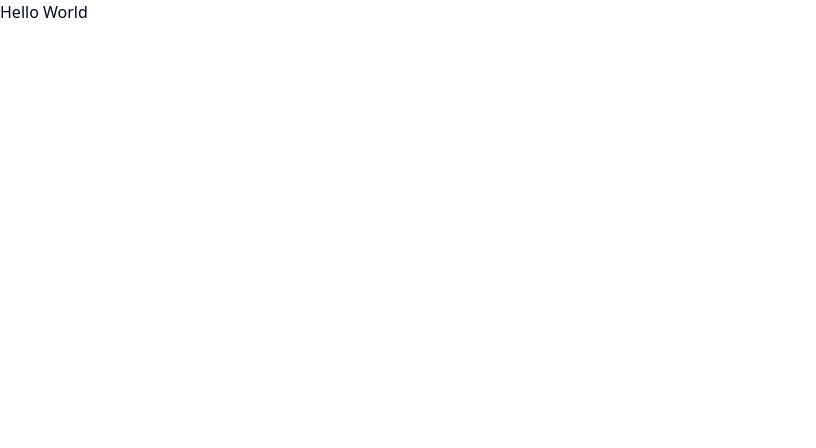
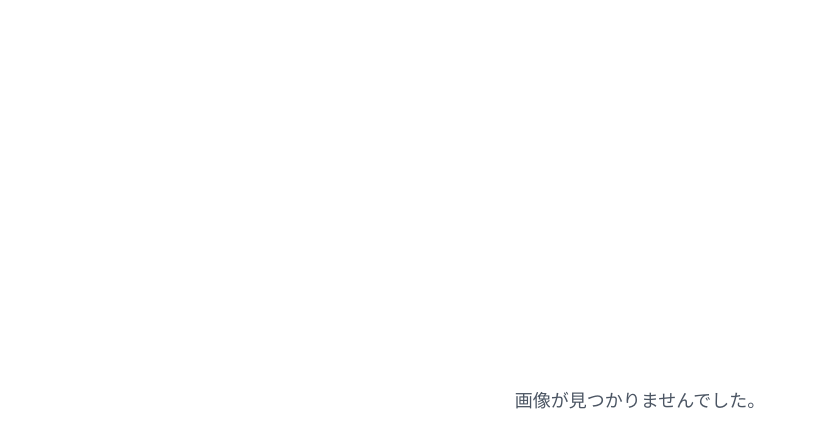
Before and after one commit to kanadomekei/progate-hackthon-candle, a Next.js app in the folder frontend/: page /edit in a window 1280 px wide. Shown: the top 448 px of the page, without its empty margins (0-816 px from the left). Built offline with nearby package versions, Linux system fonts and the light colour scheme.

Commit message:
ビルドエラーを修正

```diff
--- a/frontend/src/app/edit/page.tsx
+++ b/frontend/src/app/edit/page.tsx
@@ -1,7 +1,42 @@
-export default function EditPage() {
+"use client";
+
+import { Suspense } from "react";
+import { useSearchParams } from "next/navigation";
+import Image from "next/image";
+
+function EditPageContent() {
+  const searchParams = useSearchParams();
+  const imageUrl = searchParams.get("image");
+
+  if (!imageUrl) {
+    return (
+      <div className="flex items-center justify-center min-h-screen">
+        <p className="text-lg text-gray-600">画像が見つかりませんでした。</p>
+      </div>
+    );
+  }
+
   return (
-    <div>
-      <h1>Hello World</h1>
+    <div className="container mx-auto px-4 py-8">
+      <h1 className="text-2xl font-bold mb-6">画像編集</h1>
+      <div className="bg-white rounded-lg shadow-lg p-4">
+        <Image
+          src={imageUrl}
+          alt="編集する画像"
+          width={400}
+          height={533}
+          className="w-full h-auto rounded-lg max-w-2xl mx-auto"
+        />
+        {/* ここに編集用のコントロールを追加予定 */}
+      </div>
     </div>
   );
 }
+
+export default function EditPage() {
+  return (
+    <Suspense fallback={<div>読み込み中...</div>}>
+      <EditPageContent />
+    </Suspense>
+  );
+}
--- a/frontend/src/components/DesignPreview.tsx
+++ b/frontend/src/components/DesignPreview.tsx
@@ -69,7 +69,11 @@ export function DesignPreview({
               </button>
               <button
                 className="bg-green-500 text-white px-4 py-2 rounded hover:bg-green-600 transition-colors"
-                onClick={() => router.push(`/edit?image=${encodeURIComponent(selectedImage)}`)}
+                onClick={() =>
+                  router.push(
+                    `/edit?image=${encodeURIComponent(selectedImage)}`,
+                  )
+                }
               >
                 画像を修正する
               </button>
```
